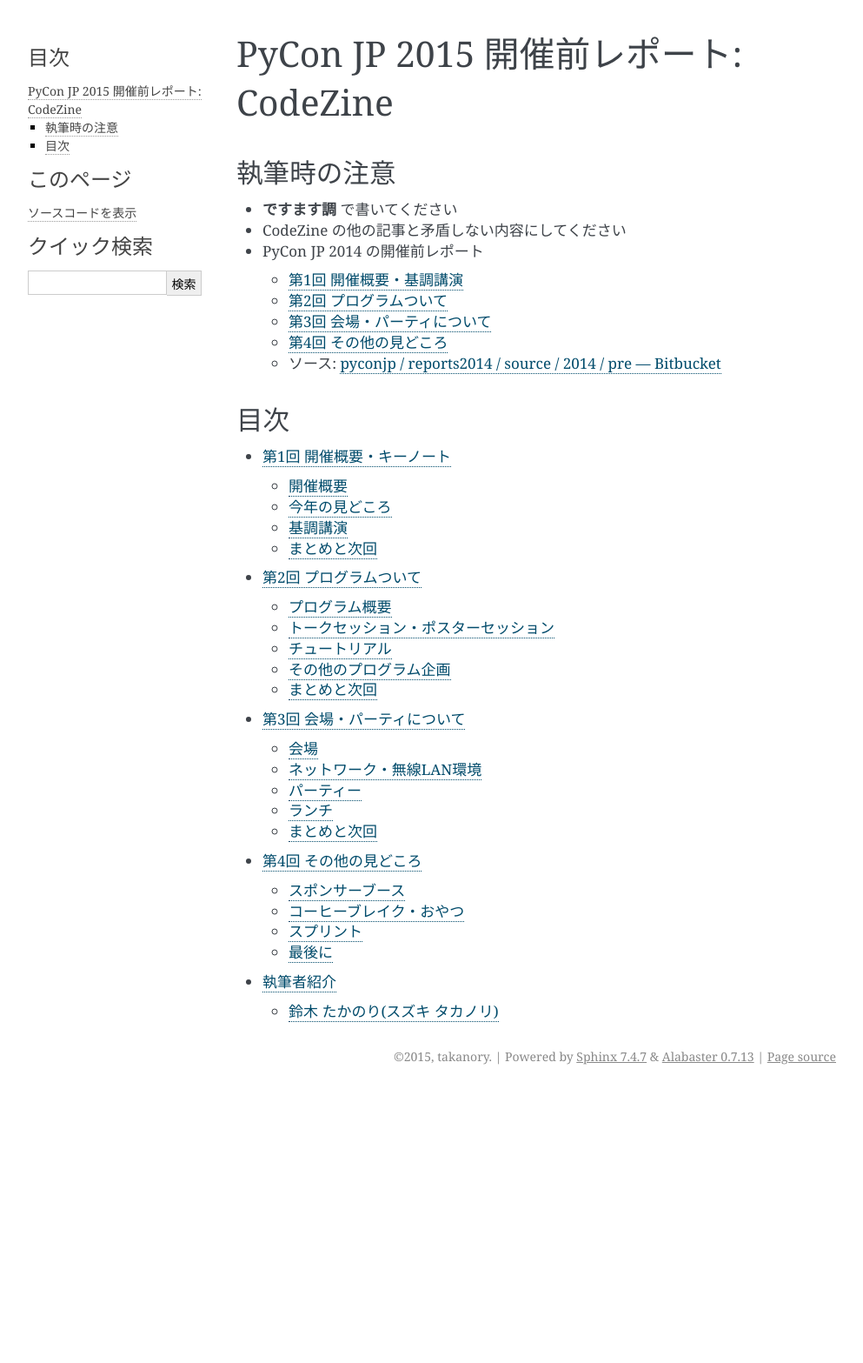
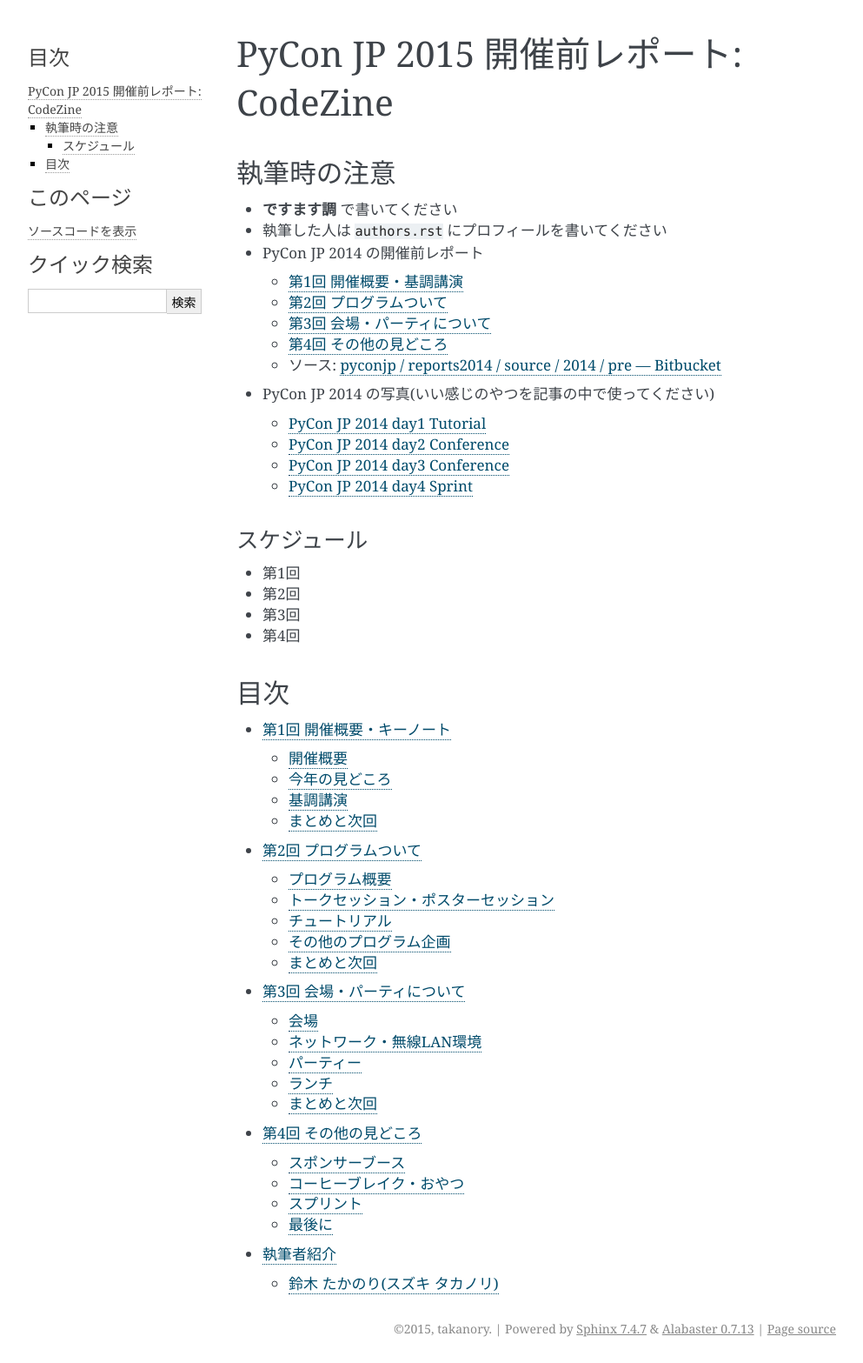
Before and after one commit to pyconjp/reports2015, a Sphinx documentation site: the page built from pre/source/index.rst, in a window 1280 px wide. Shown: the whole page at 87% size, without its empty margins (148-1141 px from the left). Built offline with Sphinx 7.4.7, drawn with Linux system fonts in a browser that asks for light colours; before the commit the page ends 1254 px from its top, so only the background shows below that.

Commit message:
HTJ-786 執筆時の注意とかを記述

```diff
--- a/pre/source/index.rst
+++ b/pre/source/index.rst
@@ -10,7 +10,7 @@
 執筆時の注意
 ============
 - **ですます調** で書いてください
-- CodeZine の他の記事と矛盾しない内容にしてください
+- 執筆した人は ``authors.rst`` にプロフィールを書いてください
 - PyCon JP 2014 の開催前レポート
 
   - `第1回 開催概要・基調講演 <http://codezine.jp/article/detail/7960>`_
@@ -18,6 +18,20 @@
   - `第3回 会場・パーティについて <http://codezine.jp/article/detail/8007>`_
   - `第4回 その他の見どころ <http://codezine.jp/article/detail/8060>`_
   - ソース: `pyconjp / reports2014 / source / 2014 / pre — Bitbucket <https://bitbucket.org/pyconjp/reports2014/src/ec236306c7a01fd85aab5f1c528cbf2283c9ea25/2014/pre/?at=default>`_
+
+- PyCon JP 2014 の写真(いい感じのやつを記事の中で使ってください)
+
+  - `PyCon JP 2014 day1 Tutorial <https://www.flickr.com/photos/pyconjp/sets/72157647111767068>`_
+  - `PyCon JP 2014 day2 Conference <https://www.flickr.com/photos/pyconjp/sets/72157647184237569>`_
+  - `PyCon JP 2014 day3 Conference <https://www.flickr.com/photos/pyconjp/sets/72157647216509890>`_
+  - `PyCon JP 2014 day4 Sprint <https://www.flickr.com/photos/pyconjp/sets/72157647739640505>`_
+
+スケジュール
+------------
+- 第1回
+- 第2回
+- 第3回
+- 第4回
 
 目次
 ====
```
Also changed, not shown: other parts of pre/source/index.rst (+1 -1 lines).
